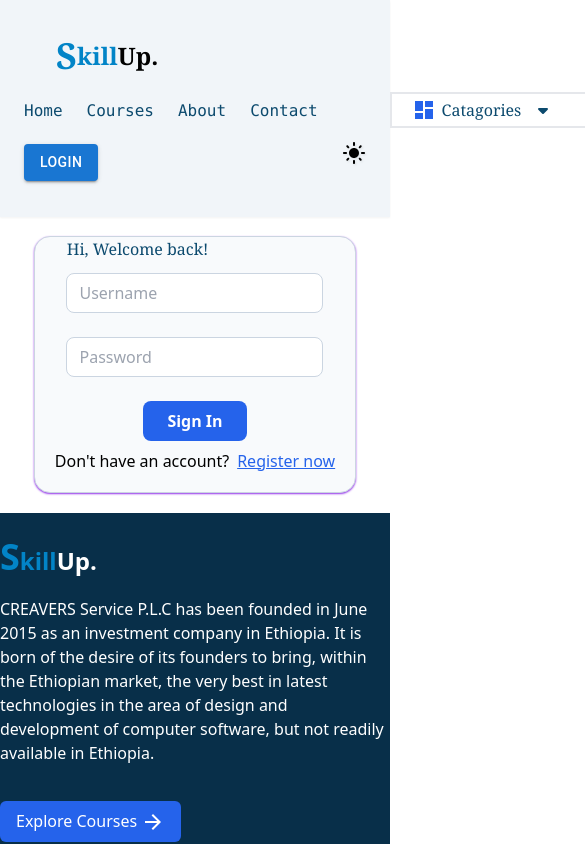
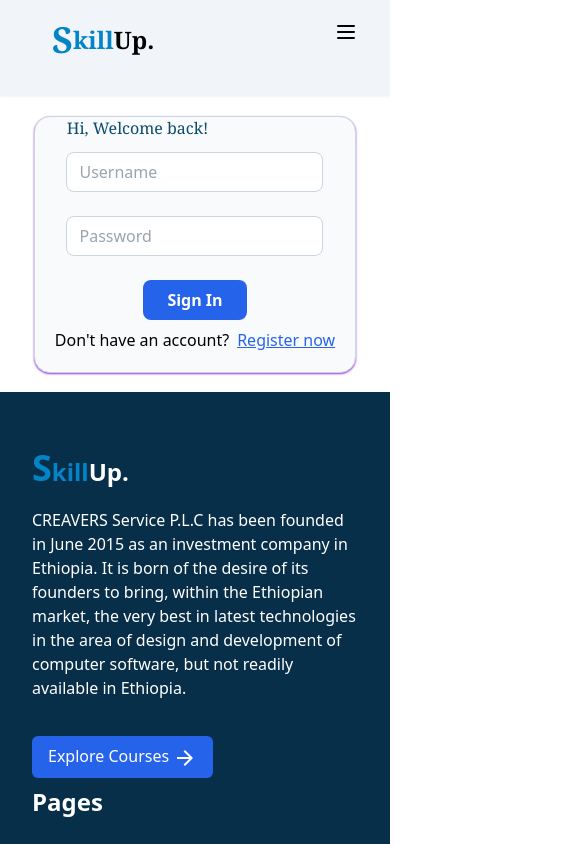
Before and after one commit to MesfinYitbarek/SkillUp, a React (Vite) app in the folder frontend/: page /sign-in in a window 390 px wide. Shown: the top 844 px of the page, 585 px wide, since content can reach past the window. Built offline with nearby package versions, Linux system fonts and the light colour scheme.

Commit message:
header responsive

```diff
--- a/frontend/src/components/About/About.jsx
+++ b/frontend/src/components/About/About.jsx
@@ -1,9 +1,10 @@
 import React from 'react'
+import Header from '../Common/Header'
 
 const About = () => {
   return (
     <div>
-      about
+      <Header />
     </div>
   )
 }
--- a/frontend/src/components/Authentication/Signup.jsx
+++ b/frontend/src/components/Authentication/Signup.jsx
@@ -1,50 +1,54 @@
-import React from 'react'
-import Header from '../Common/Header'
-import { Link } from 'react-router-dom'
-import Footer from '../Common/Footer'
+import React from "react";
+import Header from "../Common/Header";
+import { Link } from "react-router-dom";
+import Footer from "../Common/Footer";
 
 const Signup = () => {
   return (
-    <div className=' dark:bg-gray-800'>
-      <Header/>
-      <div className=' flex justify-center items-center'>
-        <div className=' dark:bg-gray-400  p-[5%] rounded-2xl sm:w-[650px] bg-slate-50  border border-slate-300  m-[5%]'>
-          <h1 className=' m-3 -mt-5 font-serif sm:text-[22px] text-sky-900'>Hi, Welcome back!</h1>
-          <form action="" className='  flex flex-col justify-between items-center gap-6 '>
+    <div className=" dark:bg-gray-800">
+      <Header />
+      <div className=" flex justify-center items-center">
+        <div className=" dark:bg-gray-400  p-[5%] rounded-2xl sm:w-[650px] bg-slate-50  border border-slate-300  m-[5%]">
+          <h1 className=" m-3  font-serif sm:text-[22px] text-sky-900">
+            Hi, Welcome back!
+          </h1>
+          <form
+            action=""
+            className="  flex flex-col justify-between items-center gap-6 "
+          >
             <input
               type="text"
-              placeholder='Username'
-              id='username'
-              className=' dark:bg-slate-100 sm:w-[450px] h-10 rounded-lg border border-slate-300 p-3  focus:outline-none'
+              placeholder="Username"
+              id="username"
+              className=" dark:bg-slate-100 sm:w-[450px] h-10 rounded-lg border border-slate-300 p-3  focus:outline-none"
             />
-              <input
+            <input
               type="email"
-              placeholder='Email'
-              id='email'
-              className=' dark:bg-slate-100 sm:w-[450px] h-10 rounded-lg border border-slate-300 p-3'
+              placeholder="Email"
+              id="email"
+              className=" dark:bg-slate-100 sm:w-[450px] h-10 rounded-lg border border-slate-300 p-3"
             />
-              <input
+            <input
               type="password"
-              placeholder='Password'
-              id='password'
-              className=' dark:bg-slate-100 sm:w-[450px] h-10 rounded-lg border border-slate-300 p-3'
+              placeholder="Password"
+              id="password"
+              className=" dark:bg-slate-100 sm:w-[450px] h-10 rounded-lg border border-slate-300 p-3"
             />
-            <button className='sm:w-[450px]  font-semibold hover:bg-white hover:text-blue-600 hover:border hover:border-blue-400  p-2 px-6 rounded-lg text-white bg-blue-600'>
+            <button className="sm:w-[450px]  font-semibold hover:bg-white hover:text-blue-600 hover:border hover:border-blue-400  p-2 px-6 rounded-lg text-white bg-blue-600">
               Sign Up
             </button>
           </form>
-          <div className=' flex gap-2 sm:text-[17px] justify-center mt-2'>
+          <div className=" flex gap-2 sm:text-[17px] justify-center mt-2">
             <p>Already have an account?</p>
-            <Link to={'/sign-in'}>
-              <span className=' text-blue-600 underline'>Sign in</span>
+            <Link to={"/sign-in"}>
+              <span className=" text-blue-600 underline">Sign in</span>
             </Link>
           </div>
         </div>
       </div>
-    <Footer/>
+      <Footer />
     </div>
+  );
+};
 
-  )
-}
-
-export default Signup
+export default Signup;
--- a/frontend/src/components/Common/DarkMode.jsx
+++ b/frontend/src/components/Common/DarkMode.jsx
@@ -22,20 +22,11 @@ const DarkMode = () => {
   }, [theme]);
 
   return (
-    <div className="relative">
+    <div className="relative hidden sm:flex items-center ">
       <LightModeIcon
         onClick={() => setTheme(theme === "light" ? "dark" : "light")}
-        className={`w-12 cursor-pointer drop-shadow-[1px_1px_1px_rgba(0,0,0,0.1)]
-        translation-all duration-300 absolute right-0 z-10
-        ${theme === "dark" ? "opacity-0" : "opacity-100"} `}
-      />
-
-      <LightModeIcon
-        onClick={() => setTheme(theme === "light" ? "dark" : "light")}
-        className={`w-[50px] cursor-pointer
-      drop-shadow-[1px_1px_1px_rgba(0,0,0,0.1)]
-      translation-all  duration-300
-      ${theme === "light" ? "opacity-0" : "opacity-100"}`}
+        className="w-12 cursor-pointer drop-shadow-[1px_1px_1px_rgba(0,0,0,0.1)]
+        translation-all duration-300 absolute right-0 z-10 "
       />
     </div>
   );
--- a/frontend/src/components/Common/Footer.jsx
+++ b/frontend/src/components/Common/Footer.jsx
@@ -6,10 +6,10 @@ import LocationOnIcon from "@mui/icons-material/LocationOn";
 import PrintIcon from "@mui/icons-material/Print";
 import LocalPhoneIcon from "@mui/icons-material/LocalPhone";
 import EmailIcon from "@mui/icons-material/Email";
-import FacebookIcon from '@mui/icons-material/Facebook';
-import InstagramIcon from '@mui/icons-material/Instagram';
-import XIcon from '@mui/icons-material/X';
-import TelegramIcon from '@mui/icons-material/Telegram';
+import FacebookIcon from "@mui/icons-material/Facebook";
+import InstagramIcon from "@mui/icons-material/Instagram";
+import XIcon from "@mui/icons-material/X";
+import TelegramIcon from "@mui/icons-material/Telegram";
 
 const Catagories = [
   {
@@ -42,9 +42,9 @@ const Catagories = [
 
 const Footer = () => {
   return (
-    <div className="bg-sky-950 text-white flex flex-col justify-between items-center">
+    <div className="bg-sky-950 w-full text-white flex flex-col justify-between items-center p-8 gap-3">
       <div className=" pb-2  sm:flex justify-between pt-6  gap-20 text-white">
-        <div className="sm:w-[400px] pb-2  ">
+        <div className="sm:w-auto pb-2  ">
           <Link
             to={"/"}
             className="font-bold text-2xl sm:text-3xl flex
@@ -71,7 +71,9 @@ const Footer = () => {
           </div>
         </div>
         <div>
-          <h1 className=" mb-8  text-2xl font-bold hover:text-blue-500">Pages</h1>
+          <h1 className=" mb-8  text-2xl font-bold hover:text-blue-500">
+            Pages
+          </h1>
           {
             <ul>
               {Menu.map((data) => (
@@ -96,7 +98,9 @@ const Footer = () => {
           }
         </div>
         <div>
-          <h1 className=" mb-8 text-2xl font-bold hover:text-blue-500">Catagories</h1>
+          <h1 className=" mb-8 text-2xl font-bold hover:text-blue-500">
+            Catagories
+          </h1>
           <ul>
             {Catagories.map((data) => (
               <li key={data.id}>
@@ -111,7 +115,9 @@ const Footer = () => {
           </ul>
         </div>
         <div className="">
-          <h1 className=" mb-8 text-2xl font-bold hover:text-blue-500">Contact</h1>
+          <h1 className=" mb-8 text-2xl font-bold hover:text-blue-500">
+            Contact
+          </h1>
           <div>
             <p>
               <LocationOnIcon className=" mr-3 mb-4" /> CMC Michael, Addis
@@ -123,7 +129,21 @@ const Footer = () => {
             <p>
               <EmailIcon className=" mr-3 mb-4" /> contactskillup@gmail.com
             </p>
-            <p className=""> <Link><FacebookIcon/></Link> <Link><InstagramIcon/></Link> <Link><XIcon/></Link> <Link><TelegramIcon/></Link>  </p>
+            <p className="">
+              {" "}
+              <Link>
+                <FacebookIcon />
+              </Link>{" "}
+              <Link>
+                <InstagramIcon />
+              </Link>{" "}
+              <Link>
+                <XIcon />
+              </Link>{" "}
+              <Link>
+                <TelegramIcon />
+              </Link>{" "}
+            </p>
           </div>
         </div>
       </div>
--- a/frontend/src/components/Common/Header.jsx
+++ b/frontend/src/components/Common/Header.jsx
@@ -38,13 +38,18 @@ const Catagories = [
 ];
 
 const Header = () => {
+  const [showMenu, setShowMenu] = React.useState(false);
+
+  const toggleMenu = () => {
+    setShowMenu(!showMenu);
+  };
   return (
     <div
-      className=" flex flex-wrap justify-between items-center shadow-sm bg-slate-100
+      className="  xl:flex p-5 flex-wrap justify-between items-center shadow-sm bg-slate-100
     dark:bg-gray-800 dark:text-white duration-200
-      relative z-40 py-9 px-6 font-serif "
+      relative  xl:py-9  xl:px-6 font-serif "
     >
-      <div className=" w-full sm:w-auto mb-4 sm:mb-0">
+      <div className=" flex  w-full sm:w-auto mb-4 sm:mb-0">
         <h1></h1>
         <Link
           to={"/"}
@@ -54,13 +59,54 @@ const Header = () => {
           <span className=" -mr-2 text-4xl ml-8">S</span>kill
           <span className="text-black dark:text-white -ml-2">Up.</span>
         </Link>
+        {/*Menu bar*/}
+        <button
+          onClick={toggleMenu}
+          className={`${
+            showMenu ? "hidden" : "absolute right-8 flex sm:hidden"
+          }`}
+        >
+          <svg
+            xmlns="http://www.w3.org/2000/svg"
+            className="h-6 w-6"
+            fill="none"
+            viewBox="0 0 24 24"
+            stroke="currentColor"
+          >
+            <path
+              strokeLinecap="round"
+              strokeLinejoin="round"
+              strokeWidth={2}
+              d="M4 6h16M4 12h16M4 18h16"
+            />
+          </svg>
+        </button>
+        <div>
+          <div>
+            <ul></ul>
+          </div>
+        </div>
       </div>
-      <div className=" flex w-full sm:w-auto  ">
+      <div className=" xl:flex px-6 w-full sm:w-auto  ">
         <div>
           <nav>
-            <ul className="flex justify-between gap-6 items-center text-sky-900 dark:text-white">
+            <ul
+              className={`${
+                showMenu
+                  ? " flex flex-col absolute right-0 top-0   "
+                  : "hidden sm:flex justify-center gap-10 items-center text-sky-900 dark:text-white"
+              }`}
+            >
               {Menu.map((data) => (
-                <li key={data.id}>
+                <li
+                  key={data.id}
+                  onClick={toggleMenu}
+                  className={`${
+                    showMenu
+                      ? " even:bg-slate-200 flex flex-col h-[50px] w-[200px] p-3 pt-5 z-50 shadow-md shadow-purple-500 bg-slate-100 text-black   "
+                      : ""
+                  }`}
+                >
                   <Link
                     to={data.link}
                     className="hover:text-blue-600 group font-mono"
@@ -79,9 +125,12 @@ const Header = () => {
               ))}
               <li
                 className="group relative bg-white dark:bg-gray-600
-                    cursor-pointer ml-12 border-2 py-1/2 px-9  "
+                    cursor-pointer xl:ml-12 border-2 py-1/2 px-9  "
               >
-                <a href="#" className="flex items-center gap-[2px] py-1 ">
+                <a
+                  href="#"
+                  className="hidden sm:flex items-center gap-[2px] py-1 "
+                >
                   {" "}
                   <DashboardIcon className=" -ml-4 mr-1 text-blue-600" />
                   Catagories
@@ -114,7 +163,7 @@ const Header = () => {
             </ul>
           </nav>
         </div>
-        <div className="sm:flex justify-between items-center gap-4">
+        <div className="flex justify-center   items-center ">
           <div className="relative group hidden sm:block">
             <input
               type="text"
@@ -136,7 +185,8 @@ const Header = () => {
           </div>
         </div>
       </div>
-      <Link to={"/sign-in"}>
+
+      <Link to={"/sign-in"} className=" hidden sm:flex">
         <Stack spacing={2} direction="row" className="mt-4 sm:mt-0">
           <Button variant="contained">Login</Button>
         </Stack>
--- a/frontend/src/components/Common/MenuData.jsx
+++ b/frontend/src/components/Common/MenuData.jsx
@@ -49,4 +49,4 @@ const Menu = [
     link: "/#",
   },
 ];
-  export default Menu
+export default Menu;
--- a/frontend/src/components/Home/Hero.jsx
+++ b/frontend/src/components/Home/Hero.jsx
@@ -6,7 +6,7 @@ const Hero = () => {
   return (
     <div className=" bg-gradient-to-r from-slate-100 to-slate-50  ">
       <div
-        className=" flex justify-between p-16 pl-24
+        className=" sm:flex justify-between p-16 pl-24
       dark:text-white dark:bg-gray-800 "
       >
         <div className=" mt-6 ">
@@ -14,7 +14,7 @@ const Hero = () => {
             data-aos="zoom-in"
             data-aos-duration="500"
             data-aos-once="true"
-            className=" text-6xl font-bold text-sky-900 dark:text-white"
+            className=" text-4xl sm:text-6xl font-bold text-sky-900 dark:text-white"
           >
             The Future of{" "}
             <span className=" text-blue-600">Online Learning</span>
@@ -35,7 +35,7 @@ const Hero = () => {
             Explore Courses <ArrowForwardIcon />
           </button>
         </div>
-        <div>
+        <div className=" hidden sm:flex">
           <img src={image} alt="" />
         </div>
       </div>
```
Also changed, not shown: frontend/src/components/Authentication/Login.jsx (+30 -25 lines). Lines whose indentation alone changed are shown as unchanged.
